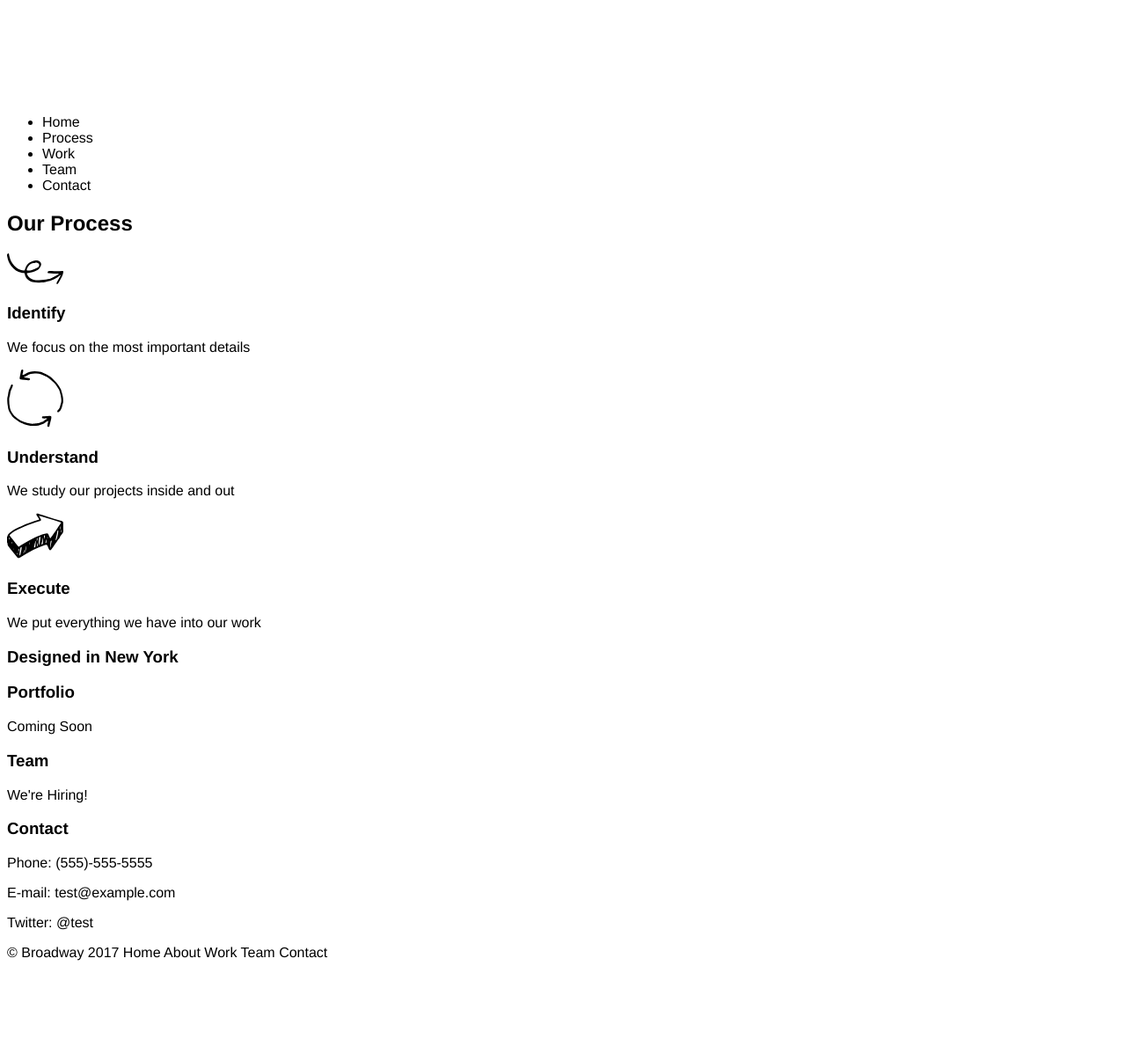
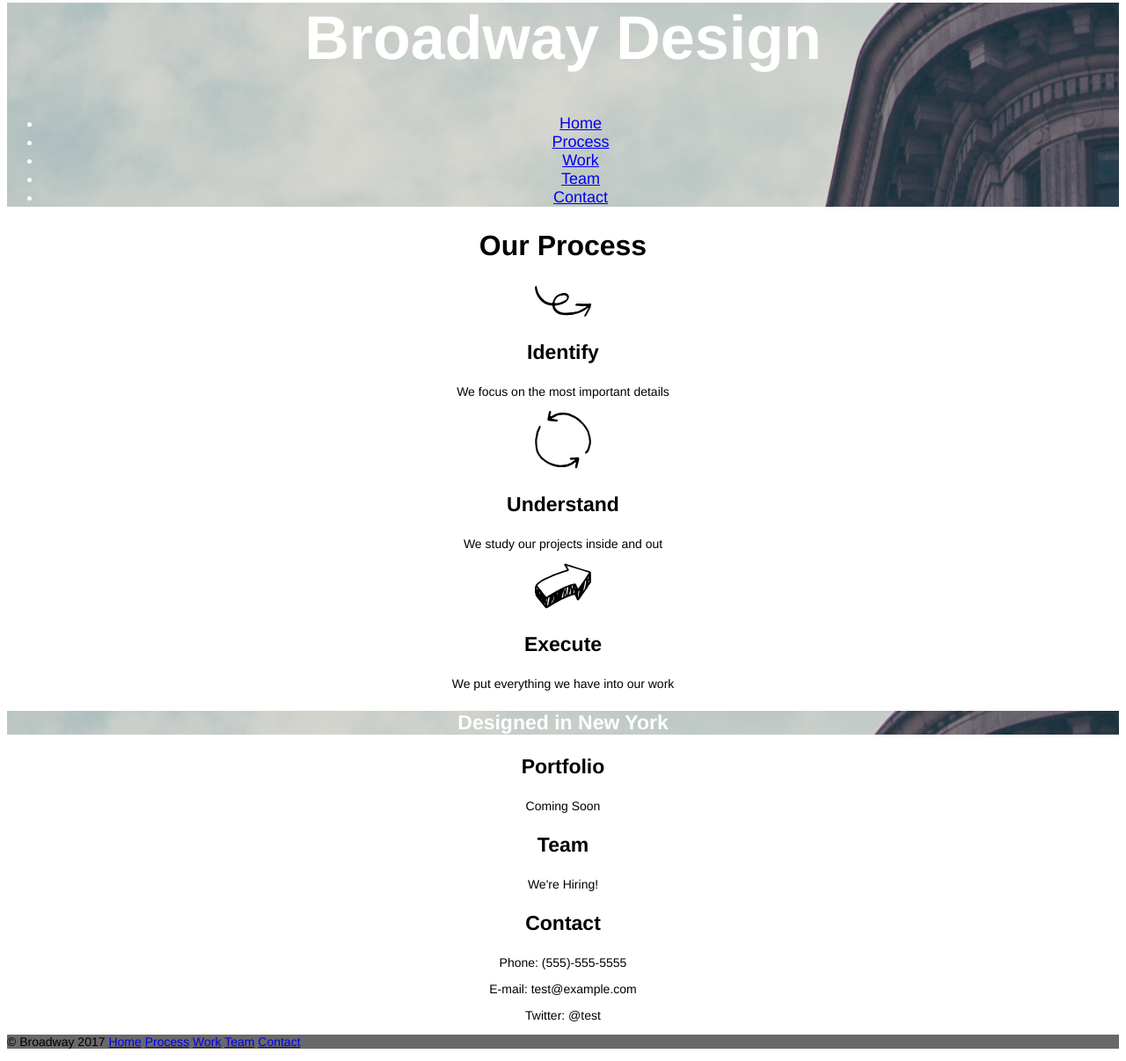
Before and after one commit to darrenrayner/Broadway, a plain HTML site: page index.html in a window 1280 px wide. Shown: the part 44-1250 px from the top of the page at 88% size. Before the commit the page ends 1152 px from the top, so only its background shows below. Drawn offline with Linux system fonts and the light colour scheme.

Commit message:
css completed

```diff
--- a/index.html
+++ b/index.html
@@ -6,17 +6,17 @@
     <link href="./resources/css/style.css" type="text/css" rel="Stylesheet">
   </head>
   <body>
-    <div class="Home">
+    <div id="Home">
       <h1>Broadway Design</h1>
       <ul>
-        <li>Home</li>
-        <li>Process</li>
-        <li>Work</li>
-        <li>Team</li>
-        <li>Contact</li>
+        <li><a href="#Home">Home</a></li>
+        <li><a href="#Process">Process</a></li>
+        <li><a href="#Work">Work</a></li>
+        <li><a href="#Team">Team</a></li>
+        <li><a href="#Contact">Contact</a></li>
       </ul>
     </div>
-    <div class="Process">
+    <div id="Process">
       <h2>Our Process</h2>
       <img src="./resources/images/identify.svg" alt="An arrow with a curl">
       <h3>Identify</h3>
@@ -28,19 +28,19 @@
       <h3>Execute</h3>
       <p>We put everything we have into our work</p>
     </div>
-    <div class="Work">
-      <h3>Designed in New York</h3>
+    <div id="Work">
+      <h3 id="Locale">Designed in New York</h3>
       <h3>Portfolio</h3>
       <p>Coming Soon</p>
-      <h3>Team</h3>
+      <h3 id="Team">Team</h3>
       <p>We're Hiring!</p>
-      <h3>Contact</h3>
+      <h3 id="Contact">Contact</h3>
       <p>Phone: (555)-555-5555</p>
       <p>E-mail: test@example.com</p>
       <p>Twitter: @test</p>
     </div>
-    <div class="footer">
-      <p>© Broadway 2017 Home About Work Team Contact</p>
+    <div id="Footer">
+      <p>© Broadway 2017 <a href="#Home">Home</a> <a href="#Process">Process</a> <a href="#Work">Work</a> <a href="Team">Team</a> <a href="#Contact">Contact</a>
     </div>
   </body>
 </html>
--- a/resources/css/style.css
+++ b/resources/css/style.css
@@ -1,9 +1,16 @@
 body {
   font-family: helvetica;
+  text-align: Center;
 }
 
 #Home {
-  background-image: url("../../../resources/images/the-flatiron-building.png");
+  background-image: url("../../resources/images/the-flatiron-building.png");
+}
+
+li {
+  font-family: Helvetica;
+  font-size: 18px;
+  color: White;
 }
 
 h1 {
@@ -11,3 +18,33 @@ h1 {
   font-weight: bold;
   color: white;
 }
+
+h2 {
+  font-family: Helvetica;
+  font-size: 32px;
+  font-weight: bold;
+}
+
+h3 {
+  font-family: Helvetica;
+  font-size: 23px;
+  font-weight: bold;
+}
+
+#Locale {
+  background-image: url("../../resources/images/the-flatiron-building.png");
+  color: White;
+}
+
+p {
+  font-family: Helvetica;
+  font-size: 14px;
+}
+
+#Footer {
+  text-align: left;
+  font-family: helvetica;
+  font-size: 11px
+  color: White;
+  background-color: dimgrey;
+}
```
